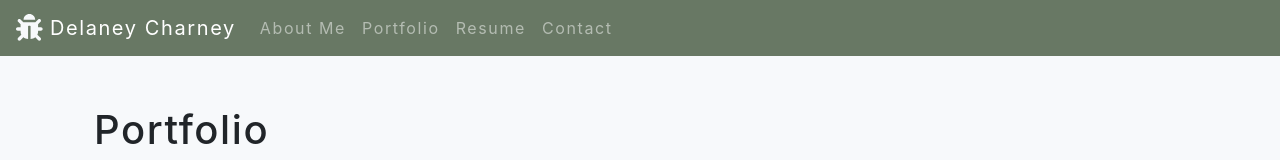
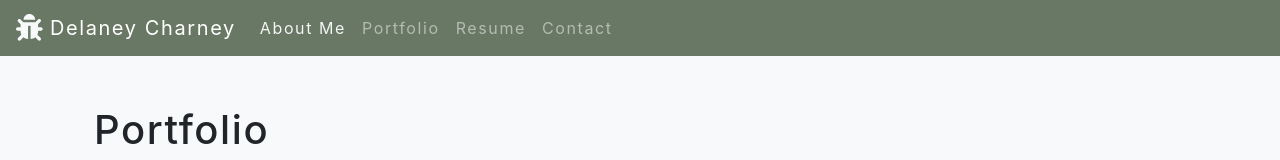
Before and after one commit to dcharney/react-portfolio, a React (Create React App) app: page / in a window 1280 px wide. Shown: the top 160 px of the page. Built offline with nearby package versions, Linux system fonts and the light colour scheme.

Commit message:
selected nav component stays highlighted

```diff
--- a/src/components/Header/index.js
+++ b/src/components/Header/index.js
@@ -1,4 +1,4 @@
-import React from 'react';
+import React, { useState } from 'react';
 import { FontAwesomeIcon } from '@fortawesome/react-fontawesome';
 import { faBug } from '@fortawesome/free-solid-svg-icons';
 import Navbar from 'react-bootstrap/Navbar';
@@ -6,11 +6,14 @@ import Nav from 'react-bootstrap/Nav';
 
 
 function Header() {
-    const categories = [
+
+    const [categories] = useState([
         { name: "About Me", description: "Everything you could want to know about me!" },
         { name: "Portfolio", description: "Some samples of my work." },
-        { name: "Resume", description: "You can download my resume here." }
-    ];
+        { name: "Resume", description: "You can download my resume here." },
+        { name: "Contact", description: "Want to collaborate? Want to hire me?" }
+    ]);
+    const [ currentCategory, setCurrentCategory ] = useState(categories[0]);
 
     function categorySelected(name) {
         console.log(`${name}`);
@@ -26,9 +29,9 @@ function Header() {
                     Delaney Charney</Navbar.Brand>
                 <Nav className="mr-auto">
                     { categories.map((category) => (
-                        <Nav.Link key={category.name}><span onClick={() => categorySelected(category.name)} >{category.name}</span></Nav.Link>
+                        <Nav.Link className={`${currentCategory.name === category.name && 'navActive'}`} key={category.name}>
+                            <span onClick={() => { setCurrentCategory(category) }} >{category.name}</span></Nav.Link>
                     ))}
-                    <Nav.Link href="#contact">Contact</Nav.Link>
                 </Nav>
             </Navbar>
         </header>
--- a/src/index.css
+++ b/src/index.css
@@ -60,6 +60,11 @@ header svg:hover {
 @keyframes spin {
     100% {transform: rotate(1turn); }
 }
+
+.navActive {
+    color: whitesmoke !important;
+}
+
 /** END HEADER **/
 
 /** BEGIN ABOUT **/
```
